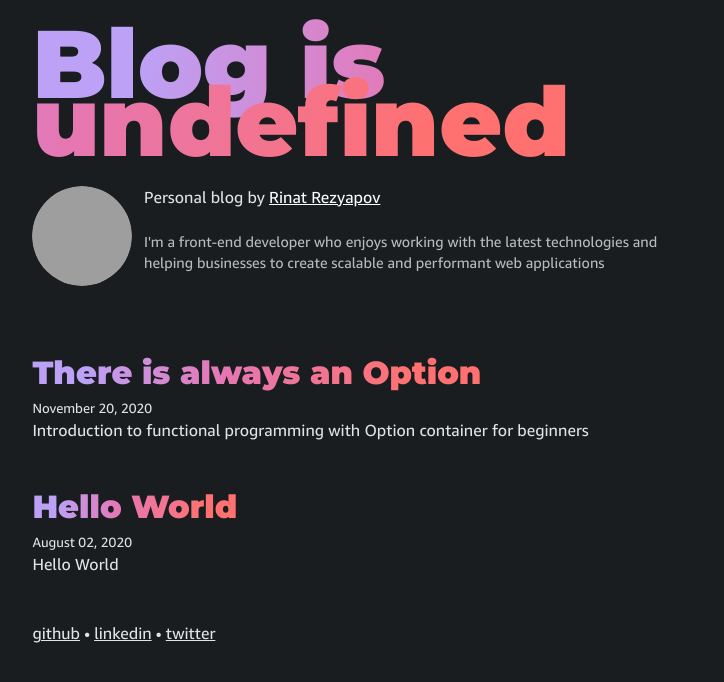
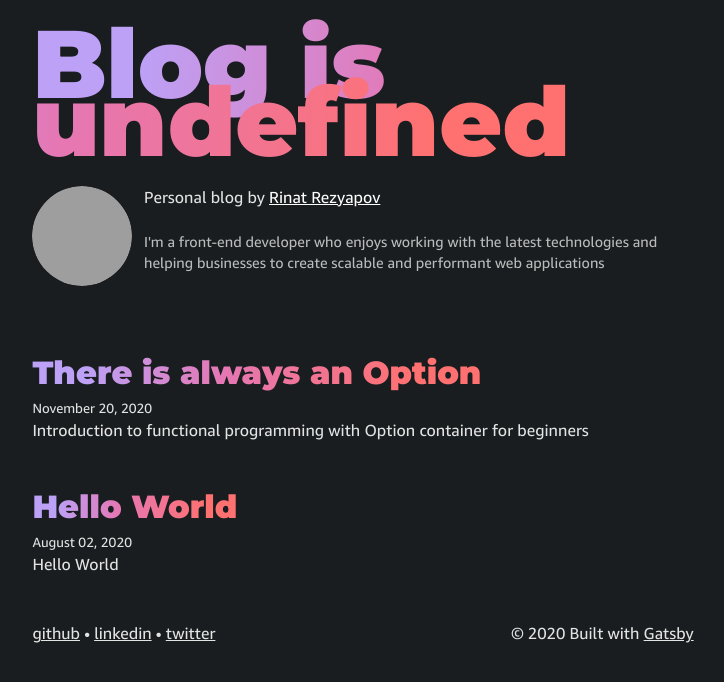
Before and after one commit to RinatRezyapov/personal-blog-and-cv, a Gatsby site: page / in a window 1280 px wide. Shown: the whole page, without its empty margins (277-1001 px from the left). Built offline with nearby package versions, Linux system fonts and the light colour scheme; Gatsby itself is replaced by a stand-in of ours; some packages are replaced by stand-ins of ours; grey boxes are pictures that could not be loaded.

Commit message:
Footer is changed

```diff
--- a/src/components/CvPersonal.tsx
+++ b/src/components/CvPersonal.tsx
@@ -1,12 +1,11 @@
 import React from "react";
+import styled from "styled-components";
 
 import theLordOfTheRingsIcon from '../../content/assets/the-lord-of-the-rings-icon.svg'
 import burtonIcon from '../../content/assets/burton-icon.svg'
 import theKillersIcon from '../../content/assets/the-killers-icon.svg'
 
 import { OverlineText } from "../styles/Typography";
-import { Spacer } from "../pages/cv";
-import styled from "styled-components";
 
 interface IProps { }
 
--- a/src/components/layout.js
+++ b/src/components/layout.js
@@ -1,4 +1,6 @@
 import React from "react"
+import styled from "styled-components";
+
 import { rhythm, scale } from "../utils/typography"
 import { GradientLink } from "../styles/Typography"
 
@@ -53,15 +55,26 @@ const Layout = ({ location, title, children }) => {
     >
       <header>{header}</header>
       <main>{children}</main>
-      <footer>
-        <a href={`https://github.com/RinatRezyapov`} target='_blank' rel='noreferrer'>github</a>
-            {' • '}
-        <a href={`https://www.linkedin.com/in/rinatrezyapov/`} target='_blank' rel='noreferrer'>linkedin</a>
-            {' • '}
-        <a href={`https://twitter.com/RinatRezyapov`} target='_blank' rel='noreferrer'>twitter</a>
-      </footer>
+      <Footer>
+        <div>
+          <a href={`https://github.com/RinatRezyapov`} target='_blank' rel='noreferrer'>github</a>
+          {' • '}
+          <a href={`https://www.linkedin.com/in/rinatrezyapov/`} target='_blank' rel='noreferrer'>linkedin</a>
+          {' • '}
+          <a href={`https://twitter.com/RinatRezyapov`} target='_blank' rel='noreferrer'>twitter</a>
+        </div>
+        <div>
+          © {new Date().getFullYear()} Built with <a href={`https://www.gatsbyjs.com/`} target='_blank' rel='noreferrer'>Gatsby</a>
+        </div>
+      </Footer>
     </div>
   )
 }
 
 export default Layout;
+
+const Footer = styled.footer`
+  display: flex;
+  flex-wrap: wrap;
+  justify-content: space-between;
+`;
```
